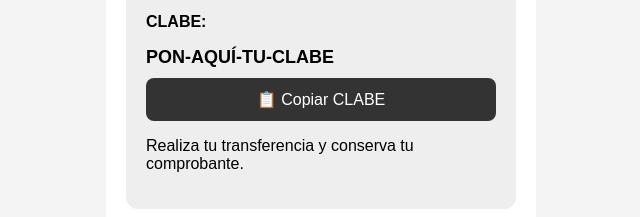
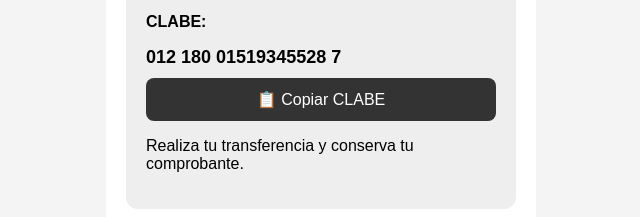
Before and after one commit to arturflowers59-art/Electro-burgers-pago, a plain HTML site: page index.html in a window 1280 px wide. Shown: the part 447-664 px from the top of the page, 319-959 px from the left. Drawn offline with Linux system fonts and the light colour scheme.

Commit message:
Update index.html

```diff
--- a/index.html
+++ b/index.html
@@ -126,7 +126,7 @@
         <p><strong>CLABE:</strong></p>
 
         <p class="clabe" id="clabe">
-            PON-AQUÍ-TU-CLABE
+            012 180 01519345528 7
         </p>
 
         <button class="copiar" onclick="copiarCLABE()">
```
